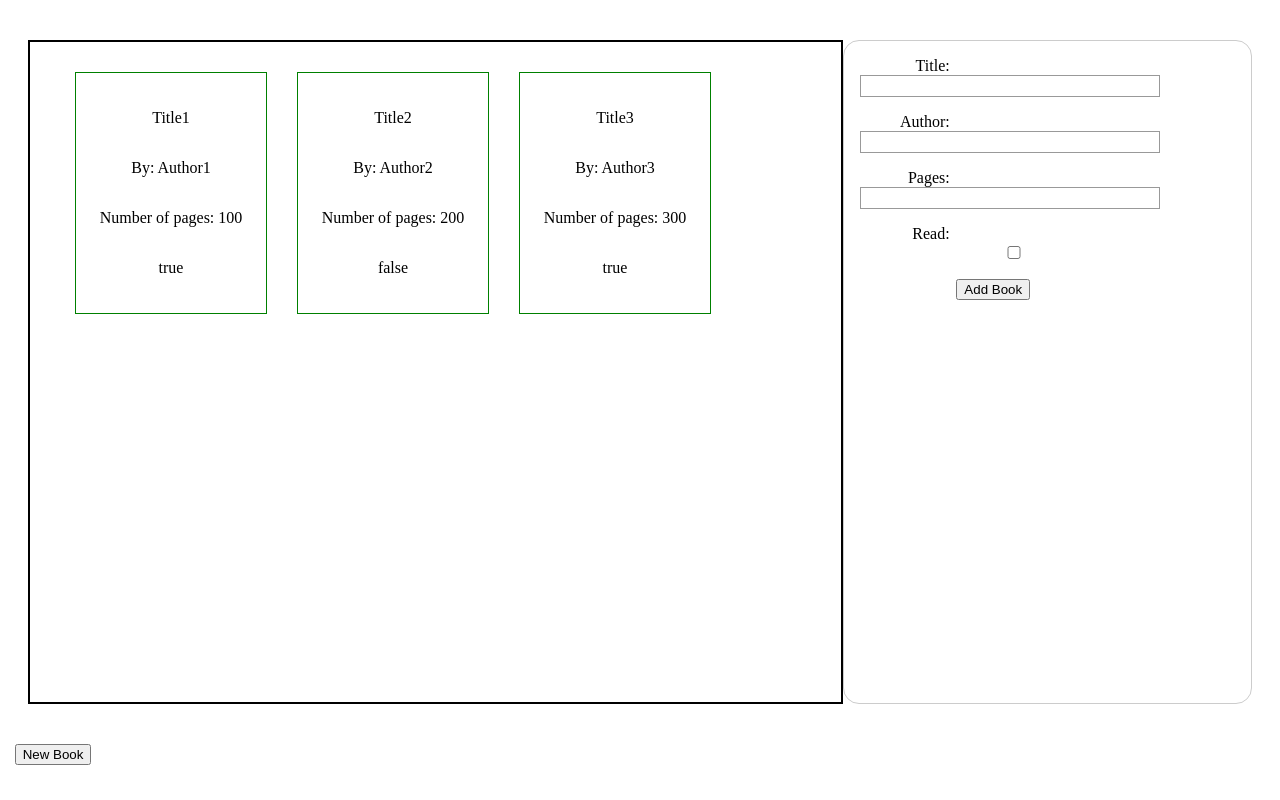
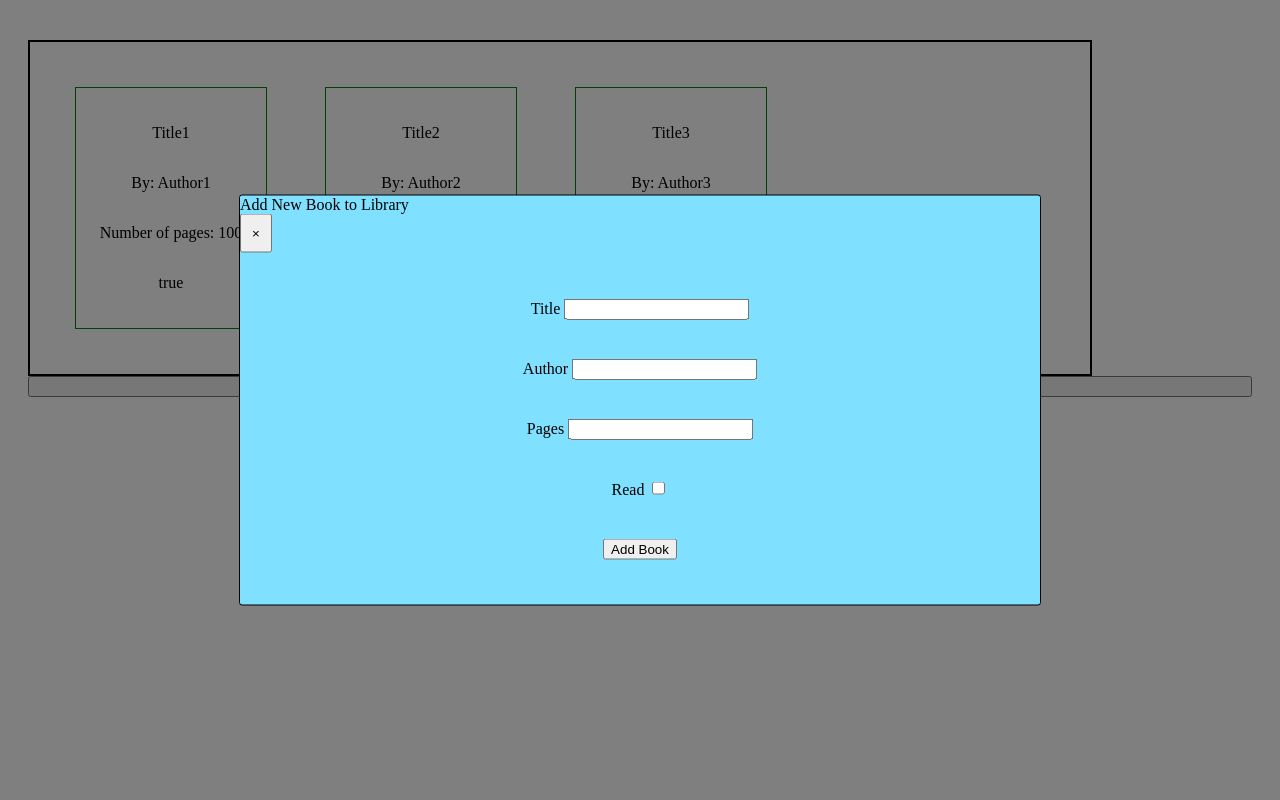
Before and after one commit to Zach-Adcock/Library-Project, a plain HTML site: page LibraryProjectHTML.html in a window 1280 px wide. Both pictures are taken after a click on the button "New Book". Drawn offline with Linux system fonts and the light colour scheme.

Commit message:
Can now add Library cards using modal form

```diff
--- a/LibraryProjectCSS.css
+++ b/LibraryProjectCSS.css
@@ -4,15 +4,17 @@
     display: flex;
     justify-content: center;
     margin: 40px 20px;
+    flex-direction: column;
 }
 
 .book-container{
 
     border: 2px solid black;
-    height: 600px;
+    height: auto;
     width: 1000px;
     display: grid;
-    grid: auto-flow 80px / repeat(6, 1fr);
+    grid-template-columns: repeat(4, 1fr);
+    /* grid-auto-rows: 80px; */
     padding: 30px 30px;
 
 }
@@ -21,7 +23,7 @@
     border: 1px solid green;
     height: 200px;
     width: 150px;
-    margin: 0px 15px;
+    margin: 15px 15px;
 
 
     display: flex;
@@ -32,68 +34,67 @@
 
 }
 
-form {
-    /* Center the form on the page */
-    margin: 0 auto;
-    width: 500px;
-    /* Form outline */
-    padding: 1em;
-    border: 1px solid #CCC;
-    border-radius: 1em;
+.modal{
+    position:fixed;
+    left: 50%;
+    top: 50%;
+    transform: translate(-50%, -50%) scale(0);
+    transition: 300ms ease-in;
+    border: 1px solid black;
+    border-radius: 3px;
+    z-index: 10;
+    background-color: rgb(127, 225, 255);
+    width: 800px;
+    max-width: 70%;
 }
 
-  ul {
-    list-style: none;
-    padding: 0;
-    margin: 0;
+.modal.active {
+    transform: translate(-50%, -50%) scale(1);
+    transition: 300ms ease-in;
+
 }
 
-  form li + li {
-    margin-top: 1em;
+.modal-header .close-btn{
+    padding: 10px 10px;
+    display: flex;
+    align-items: center;
+    justify-content: space-between;
+    cursor: pointer;
 }
 
-  label {
-    /* Uniform size & alignment */
-    display: inline-block;
-    width: 90px;
-    text-align: right;
+.modal-content{
+    padding: 10px 10px;
+    text-align: center;
 }
 
-  input,
-  textarea {
-    /* To make sure that all text fields have the same font settings
-       By default, textareas have a monospace font */
-    font: 1em sans-serif;
+#overlay {
+    position: fixed;
+    opacity: 0;
+    top: 0;
+    left: 0;
+    right: 0;
+    bottom: 0;
+    background-color: rgba(0, 0, 0, .5);
+    pointer-events: none;
+    transition: 300ms ease-in;
 
-    /* Uniform text field size */
-    width: 300px;
-    box-sizing: border-box;
-
-    /* Match form field borders */
-    border: 1px solid #999;
 }
 
-  input:focus,
-  textarea:focus {
-    /* Additional highlight for focused elements */
-    border-color: #000;
+#overlay.active {
+    opacity: 1;
+    pointer-events: all;
 }
 
-  textarea {
-    /* Align multiline text fields with their labels */
-    vertical-align: top;
-
-    /* Provide space to type some text */
-    height: 5em;
+#book-form > ul {
+    padding: 0px;
+    height: 80%;
 }
 
-  .button {
-    /* Align buttons with the text fields */
-    padding-left: 90px; /* same size as the label elements */
+li {
+    list-style-type: none;
+    display: block;
+    padding: 20px 20px;
+    margin: 0px;
+    height: 20px;
+
 }
-
-  button {
-    /* This extra margin represent roughly the same space as the space
-       between the labels and their text fields */
-    margin-left: .5em;
-  }
--- a/LibraryProjectHTML.html
+++ b/LibraryProjectHTML.html
@@ -20,29 +20,43 @@
 
 
 
-<form action="" method="post">
+
+    <button data-modal-target="#modal" id="new-book-btn">New Book</button>
+    <div class="modal" id="book-modal">
+        <div class="modal-header">
+            <div class="title">Add New Book to Library</div>
+            <button data-close-btn class="close-btn" id="close-btn">&times;</button>
+        </div>
+        <div class="modal-content">
+
+            <form  id="book-form" class="form">
                 <ul>
                     <li>
-            <label for="title">Title:</label>
-            <input type="text" id="title" name="book-title">
+                        <label for="title-input">Title</label>
+                        <input type="text" id="title-input" name="book-title" required>
                     </li>
                     <li>
-            <label for="author">Author:</label>
-            <input type="text" id="author" name="book-author">
+                        <label for="author-input">Author</label>
+                        <input type="text" id="author-input" name="book-author" required>
                     </li>
                     <li>
-            <label for="pages">Pages:</label>
-            <input type="text" id="pages" name="book-pages">
+                        <label for="pages-input">Pages</label>
+                        <input type="text" id="pages-input" name="book-pages" min="1" required>
                     </li>
                     <li>
-            <label for="read">Read:</label>
-            <input type="checkbox" id="read" name="book-read">
+                        <label for="read-input">Read</label>
+                        <input type="checkbox" id="read-input" name="book-read" value="read">
                     </li>
                     <li class="button">
-            <button type="submit">Add Book</button>
+                        <button type="submit" id="btn">Add Book</button>
                     </li>
                 </ul>
             </form>
+        </div>
+    </div>
+    <div id="overlay"></div>
+
+
 
 
 
--- a/LibraryProjectJS.js
+++ b/LibraryProjectJS.js
@@ -42,42 +42,121 @@ const addBooktoLibrary = () => {
 };
 
 
+document.addEventListener('DOMContentLoaded', () => {
+
     //Function to display all books in libraryBooks
     const cardContainer = document.getElementById('book-cards-container');
     const displayBooks = () => {
         for (let i = 0; i < libraryBooks.length; i++) {
             const item = libraryBooks[i];
+            displayNewBook(item);
+        };
+
+    };
+
+
+    //add single book to display
+    const displayNewBook = function(book) {
         const card = document.createElement('div');
         card.className = 'book-card';
 
         const cardTitle = document.createElement('div')
-        cardTitle.innerText = item.title;
+        cardTitle.innerText = book.title;
         cardTitle.className = 'book-title';
 
         const cardAuthor = document.createElement('div')
-        cardAuthor.innerText = "By: " + item.author;
+        cardAuthor.innerText = "By: " + book.author;
         cardAuthor.className = 'book-author';
 
 
         const cardPages = document.createElement('div')
-        cardPages.innerText = "Number of pages: " + item.pages;
+        cardPages.innerText = "Number of pages: " + book.pages;
         cardPages.className = 'book-pages';
 
         const cardRead = document.createElement('div')
-        cardRead.innerText = item.read;
+        cardRead.innerText = book.read;
         cardRead.className = 'book-read';
 
+        const deleteBook = document.createElement('button');
+        deleteBook.innerText = 'Remove';
+        deleteBook.className = 'book-deleter';
+
+        const readToggle = document.createElement('button');
+        readToggle.innerText = 'Read';
+        readToggle.className = 'book-deleter';
 
         card.append(cardTitle,cardAuthor,cardPages,cardRead);
         cardContainer.append(card);
     }
 
+
+    //create new book button
+    // let newBookButton = document.createElement("button");
+    // newBookButton.innerText = "New Book";
+    // newBookButton.id = "new-book-btn";
+    // newBookButton.dataset.modal.target = "#modal"
+    // document.body.append(newBookButton);
+
+    displayBooks();
+
+
+
+    //create modal for new book inputs
+    let openModalButton = document.querySelector('[data-modal-target]');
+
+    let closeModalButton = document.querySelector('[data-close-btn]');
+
+    let overlay = document.getElementById('overlay');
+
+
+    openModalButton.addEventListener('click', () => {
+        const modal = document.getElementById('book-modal');
+        openModal(modal);
+    });
+
+    closeModalButton.addEventListener('click', () => {
+        const modal = document.getElementById('book-modal');
+        closeModal(modal);
+    });
+
+    function openModal(modal) {
+        if (modal == null) return
+        modal.classList.add('active');
+        overlay.classList.add('active');
     };
 
+    function closeModal(modal) {
+        if (modal == null) return
+        modal.classList.remove('active');
+        overlay.classList.remove('active');
+    };
 
-//create HTML button
-let newBookButton = document.createElement("button");
-newBookButton.innerText = "New Book";
-document.body.append(newBookButton);
+    //close moodal if overlay is clicked
+    overlay.addEventListener('click', () => {
+        const modal = document.getElementById('book-modal');
+        closeModal(modal);
+    });
 
-displayBooks();
+
+    //Taking results from form and adding book to Library array and to the display
+    const bookForm = document.getElementById('book-form');
+    bookForm.addEventListener('submit', (e) => {
+        e.preventDefault();
+        let readValue = document.getElementById('read-input').checked ;
+        readValue = (readValue == true) ? 'Read' : 'Not Read'; //determine if the read checkbox was ticked
+
+        const book = {
+            title: document.getElementById('title-input').value,
+            author: document.getElementById('author-input').value,
+            pages: document.getElementById('pages-input').value,
+            read: readValue
+        }
+        libraryBooks.push(book);
+        displayNewBook(book);
+        document.querySelector('form').reset();
+        closeModal(document.getElementById('book-modal')); //closes modal after submitting book
+
+        console.log("Form has been submitted")
+    })
+
+})
```
Lines whose indentation alone changed are shown as unchanged.
